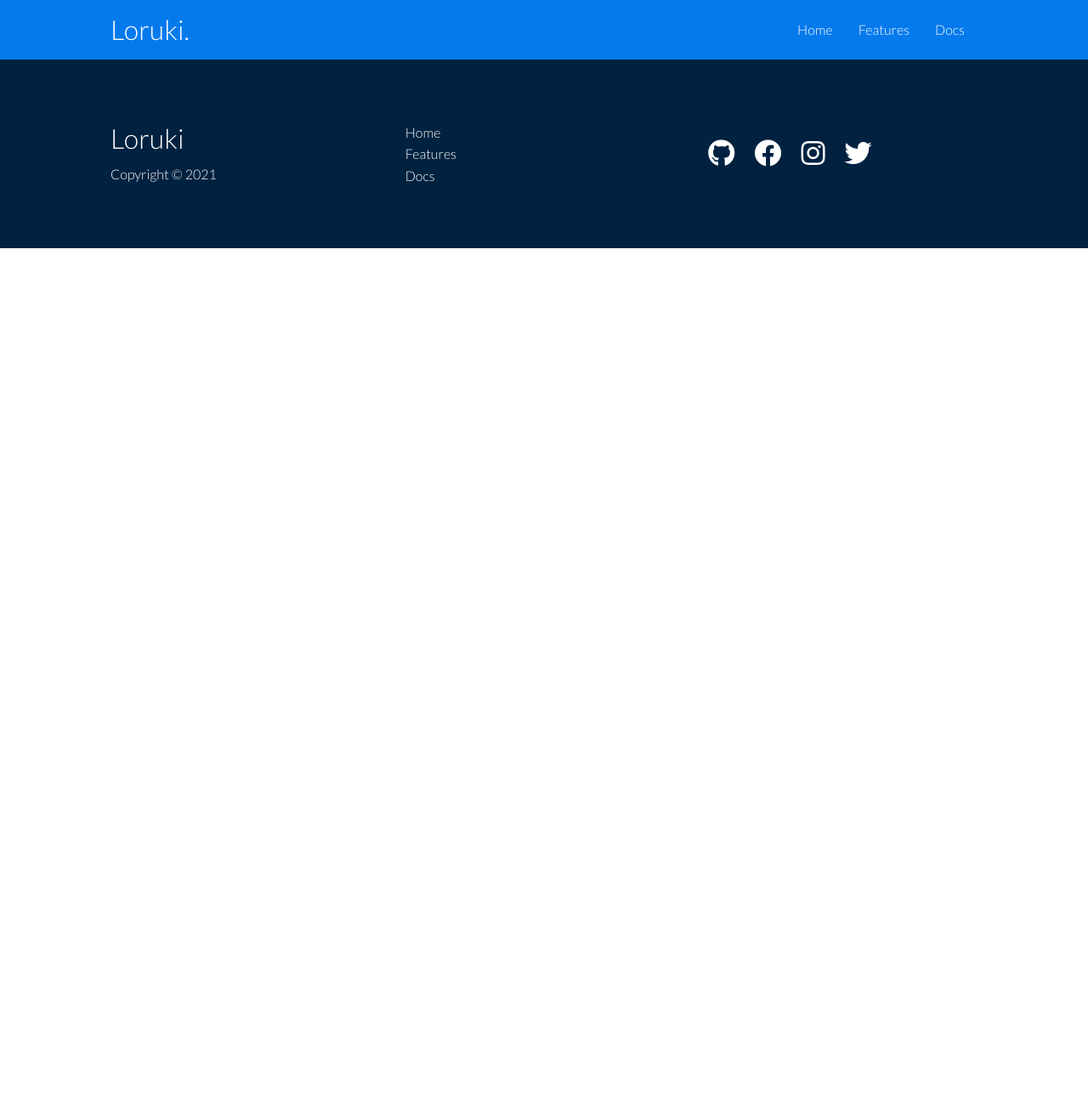
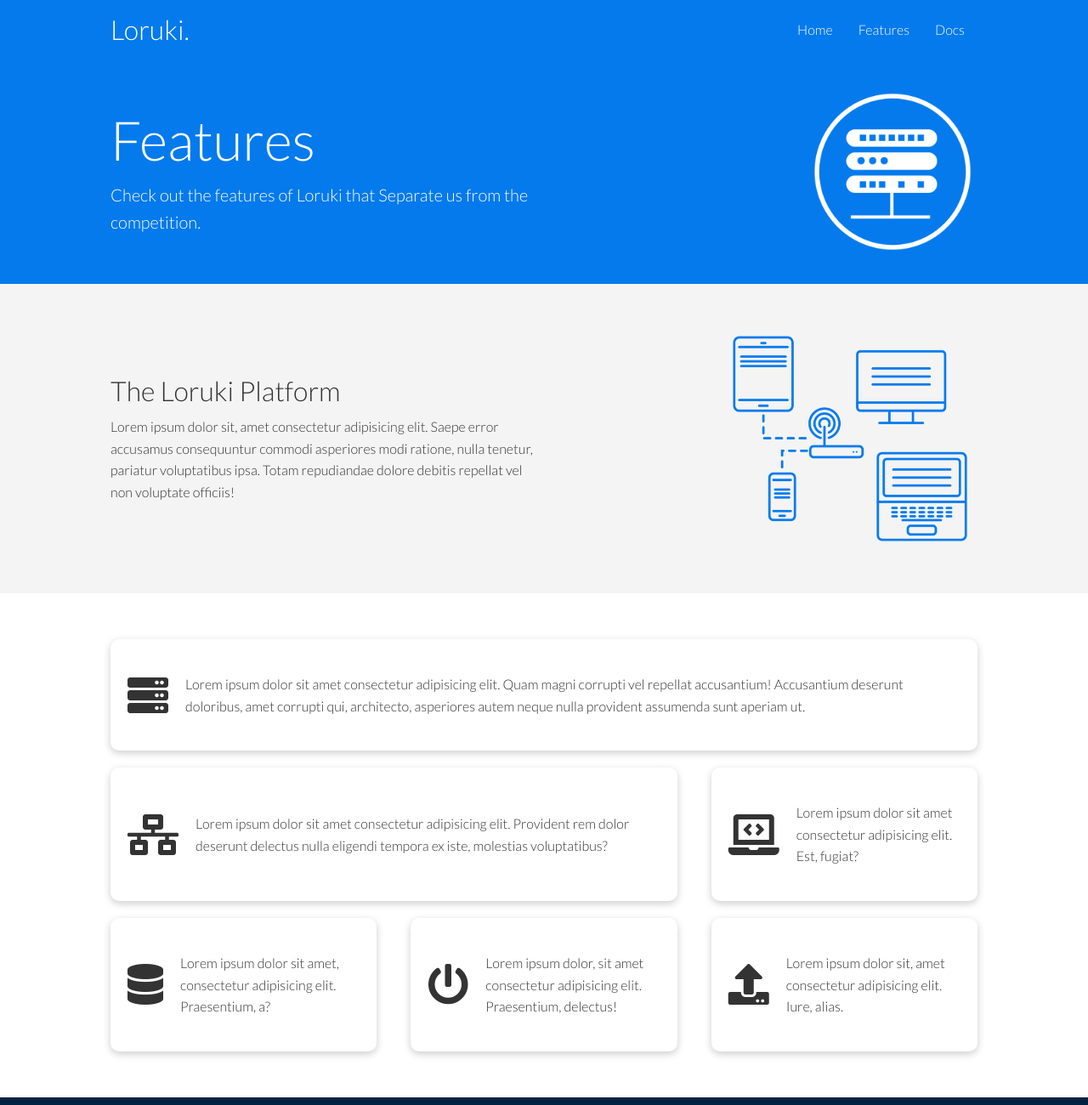
Before and after one commit to RyuTatsuki/TraversyMedia_clone-Loruki, a plain HTML site: page features.html in a window 1280 px wide. Shown: the top 1300 px of the page at 85% size. Before the commit the page ends 800 px from the top, so only its background shows below. Drawn offline with Linux system fonts and the light colour scheme.

Commit message:
Features page creation
Simple paragraph and images that flexed
Grid items spanning across colums

```diff
--- a/css/style.css
+++ b/css/style.css
@@ -184,6 +184,33 @@ img {
   transform: translateY(-15px);
 }
 
+/* Features */
+.features-head img {
+  width: 200px;
+  justify-self: flex-end;
+}
+
+.features-sub-head img {
+  width: 300px;
+  justify-self: flex-end;
+}
+
+.features-main .card > i {
+  margin-right: 20px;
+}
+
+.features-main .grid {
+  padding: 30px;
+}
+
+.features-main .grid > *:first-child {
+  grid-column: 1 / span 3;
+}
+
+.features-main .grid > *:nth-child(2) {
+  grid-column: 1 / span 2;
+}
+
 /* Footer */
 .footer .social a {
   margin: 0 10px;
--- a/features.html
+++ b/features.html
@@ -29,6 +29,87 @@
       </div>
     </div>
 
+    <!-- Head -->
+    <section class="features-head bg-primary py-3">
+      <div class="container grid">
+        <div>
+          <h1 class="xl">Features</h1>
+          <p class="lead">
+            Check out the features of Loruki that Separate us from the
+            competition.
+          </p>
+        </div>
+        <img src="img/server.png" alt="" />
+      </div>
+    </section>
+
+    <!-- Sub head -->
+    <section class="features-sub-head bg-light py-3">
+      <div class="container grid">
+        <div>
+          <h1 class="md">The Loruki Platform</h1>
+          <p>
+            Lorem ipsum dolor sit, amet consectetur adipisicing elit. Saepe
+            error accusamus consequuntur commodi asperiores modi ratione, nulla
+            tenetur, pariatur voluptatibus ipsa. Totam repudiandae dolore
+            debitis repellat vel non voluptate officiis!
+          </p>
+        </div>
+        <img src="img/server2.png" alt="" />
+      </div>
+    </section>
+
+    <!-- Main -->
+    <section class="features-main my-2">
+      <div class="container grid grid-3">
+        <div class="card flex">
+          <i class="fas fa-server fa-3x"></i>
+          <p>
+            Lorem ipsum dolor sit amet consectetur adipisicing elit. Quam magni
+            corrupti vel repellat accusantium! Accusantium deserunt doloribus,
+            amet corrupti qui, architecto, asperiores autem neque nulla
+            provident assumenda sunt aperiam ut.
+          </p>
+        </div>
+        <div class="card flex">
+          <i class="fas fa-network-wired fa-3x"></i>
+          <p>
+            Lorem ipsum dolor sit amet consectetur adipisicing elit. Provident
+            rem dolor deserunt delectus nulla eligendi tempora ex iste,
+            molestias voluptatibus?
+          </p>
+        </div>
+        <div class="card flex">
+          <i class="fas fa-laptop-code fa-3x"></i>
+          <p>
+            Lorem ipsum dolor sit amet consectetur adipisicing elit. Est,
+            fugiat?
+          </p>
+        </div>
+        <div class="card flex">
+          <i class="fas fa-database fa-3x"></i>
+          <p>
+            Lorem ipsum dolor sit amet, consectetur adipisicing elit.
+            Praesentium, a?
+          </p>
+        </div>
+        <div class="card flex">
+          <i class="fas fa-power-off fa-3x"></i>
+          <p>
+            Lorem ipsum dolor, sit amet consectetur adipisicing elit.
+            Praesentium, delectus!
+          </p>
+        </div>
+        <div class="card flex">
+          <i class="fas fa-upload fa-3x"></i>
+          <p>
+            Lorem ipsum dolor sit, amet consectetur adipisicing elit. Iure,
+            alias.
+          </p>
+        </div>
+      </div>
+    </section>
+
     <!-- Footer -->
     <footer class="footer bg-dark py-5">
       <div class="container grid grid-3">
```
